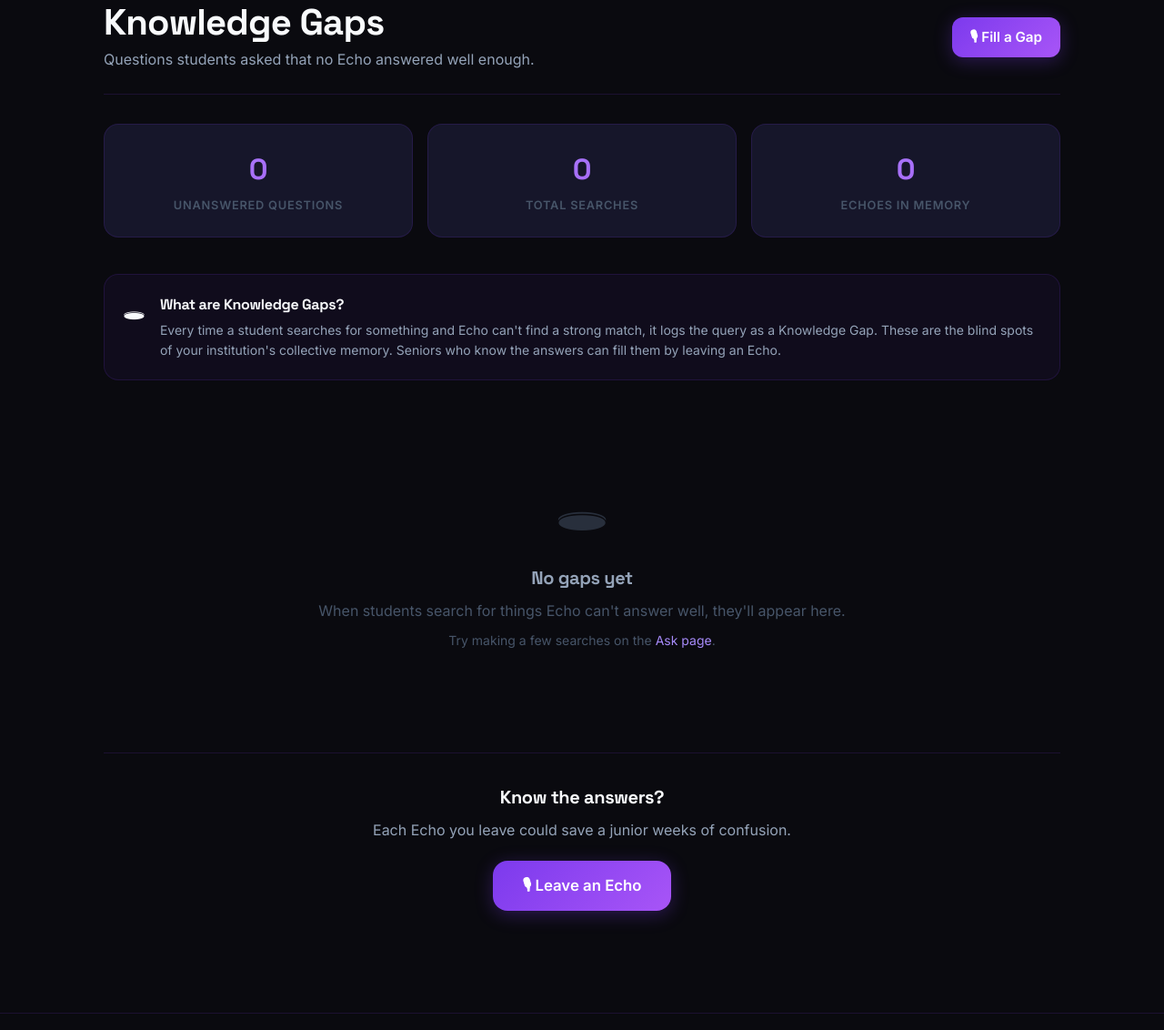
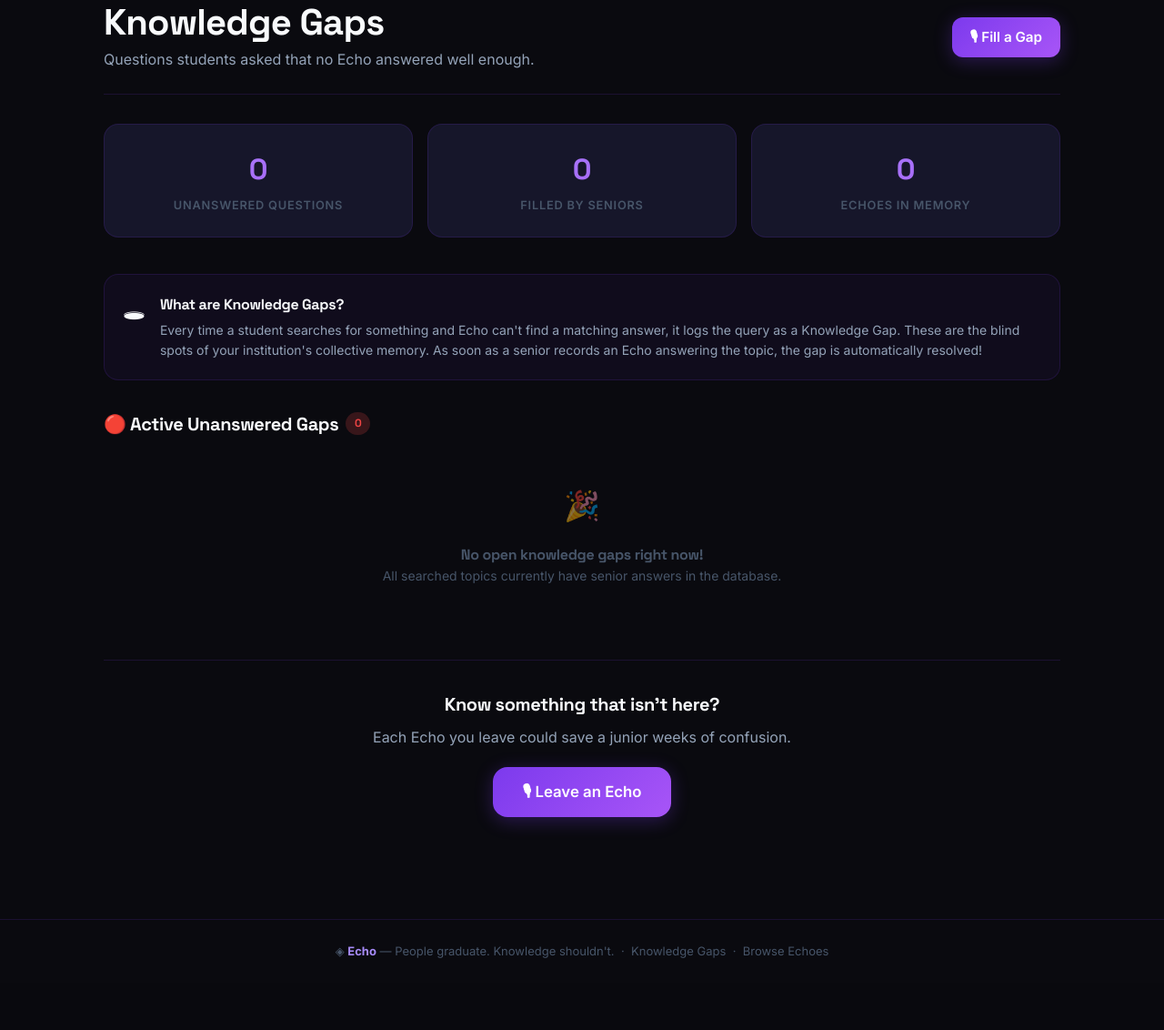
Before and after one commit to GyatsoYT/Echo, a Flask app: page /gaps in a window 1280 px wide. Shown: the part 133-1265 px from the top of the page at 91% size. After the commit the page ends 1186 px from the top, so only its background shows below. Run offline with Flask 3, Linux system fonts and the light colour scheme; data that the repository does not hold is empty.

Commit message:
feat: implement knowledge gaps tracking system with specialized UI, database schema, and updated search thresholds.

```diff
--- a/database/db.py
+++ b/database/db.py
@@ -140,45 +140,81 @@ def log_search(query_text: str, best_match_score: float | None):
         )
 
 
-def get_knowledge_gaps(threshold: float | None = None, limit: int = 50) -> list[dict]:
+def get_knowledge_gaps(threshold: float | None = None, limit: int = 50, include_resolved: bool = False) -> tuple[list[dict], list[dict]]:
     """
-    Return searches grouped by query_text where best_match_score < threshold.
-    Ordered by frequency (most-asked unanswered questions first).
+    Return active and resolved knowledge gaps.
+    Dynamically checks current echoes to determine if past searches now have matching answers.
+
+    Returns:
+        (active_gaps, resolved_gaps)
     """
+    from config import Config
+    from services.search import semantic_search
+
     if threshold is None:
-        from config import Config
         threshold = Config.GAP_THRESHOLD
 
+    # Fetch unique searched queries
     with get_db() as conn:
         rows = conn.execute(
             """
             SELECT
                 query_text,
-                COUNT(*)        AS ask_count,
-                AVG(best_match_score) AS avg_score,
-                MIN(created_at) AS first_asked,
-                MAX(created_at) AS last_asked
+                COUNT(*)              AS ask_count,
+                MIN(created_at)       AS first_asked,
+                MAX(created_at)       AS last_asked
             FROM searches
-            WHERE best_match_score < ? OR best_match_score IS NULL
             GROUP BY LOWER(TRIM(query_text))
             ORDER BY ask_count DESC
             LIMIT ?
             """,
-            (threshold, limit)
+            (limit * 2,)
         ).fetchall()
-    return [dict(r) for r in rows]
+
+    echoes = get_all_echoes()
+    active_gaps = []
+    resolved_gaps = []
+
+    for r in rows:
+        gap = dict(r)
+        query = gap["query_text"]
+
+        # If no echoes in DB at all, all searches are active gaps
+        if not echoes:
+            gap["best_match_score"] = 0.0
+            active_gaps.append(gap)
+            continue
+
+        try:
+            matches = semantic_search(query, threshold=threshold, top_k=1, log=False)
+            if matches:
+                best_match = matches[0]
+                gap["best_match_score"] = best_match.get("similarity", 0.0)
+                gap["matched_course"] = best_match.get("course_tag")
+                gap["matched_echo_id"] = best_match.get("id")
+                resolved_gaps.append(gap)
+            else:
+                gap["best_match_score"] = 0.0
+                active_gaps.append(gap)
+
+        except Exception as e:
+            print(f"[Gaps] Error evaluating query '{query}': {e}")
+            active_gaps.append(gap)
+
+    return active_gaps[:limit], resolved_gaps[:limit]
 
 
 def get_search_stats() -> dict:
-    """Basic stats for the admin dashboard."""
+    """Accurate live stats for dashboard and gaps page."""
     with get_db() as conn:
         total_echoes = conn.execute("SELECT COUNT(*) FROM echoes").fetchone()[0]
         total_searches = conn.execute("SELECT COUNT(*) FROM searches").fetchone()[0]
-        gap_count = conn.execute(
-            "SELECT COUNT(DISTINCT LOWER(TRIM(query_text))) FROM searches WHERE best_match_score < 0.45 OR best_match_score IS NULL"
-        ).fetchone()[0]
+
+    active_gaps, resolved_gaps = get_knowledge_gaps()
+
     return {
         "total_echoes": total_echoes,
         "total_searches": total_searches,
-        "gap_count": gap_count,
+        "gap_count": len(active_gaps),
+        "resolved_count": len(resolved_gaps),
     }
--- a/routes/admin.py
+++ b/routes/admin.py
@@ -24,9 +24,9 @@ admin_bp = Blueprint("admin", __name__)
 
 @admin_bp.route("/gaps", methods=["GET"])
 def knowledge_gaps():
-    gaps = get_knowledge_gaps()
+    active_gaps, resolved_gaps = get_knowledge_gaps()
     stats = get_search_stats()
-    return render_template("gaps.html", gaps=gaps, stats=stats)
+    return render_template("gaps.html", gaps=active_gaps, resolved_gaps=resolved_gaps, stats=stats)
 
 
 # ── Dashboard stats (JSON) ──────────────────────────────────────────────────
--- a/templates/gaps.html
+++ b/templates/gaps.html
@@ -16,12 +16,12 @@
   <!-- Stats row -->
   <div style="display: grid; grid-template-columns: repeat(auto-fit, minmax(180px, 1fr)); gap: 1rem; margin-bottom: 2.5rem;">
     <div class="card" style="text-align: center; padding: 1.5rem;">
-      <div class="stat-value" style="font-size: 2rem;" data-count="{{ stats.gap_count }}">{{ stats.gap_count }}</div>
+      <div class="stat-value" style="font-size: 2rem; color: var(--purple-400);" data-count="{{ stats.gap_count }}">{{ stats.gap_count }}</div>
       <div class="stat-label">Unanswered Questions</div>
     </div>
     <div class="card" style="text-align: center; padding: 1.5rem;">
-      <div class="stat-value" style="font-size: 2rem;" data-count="{{ stats.total_searches }}">{{ stats.total_searches }}</div>
-      <div class="stat-label">Total Searches</div>
+      <div class="stat-value" style="font-size: 2rem; color: var(--green);" data-count="{{ stats.resolved_count }}">{{ stats.resolved_count }}</div>
+      <div class="stat-label">Filled by Seniors</div>
     </div>
     <div class="card" style="text-align: center; padding: 1.5rem;">
       <div class="stat-value" style="font-size: 2rem;" data-count="{{ stats.total_echoes }}">{{ stats.total_echoes }}</div>
@@ -35,15 +35,21 @@
     <div>
       <h4 style="margin-bottom: 0.25rem;">What are Knowledge Gaps?</h4>
       <p class="text-secondary text-sm">
-        Every time a student searches for something and Echo can't find a strong match,
+        Every time a student searches for something and Echo can't find a matching answer,
         it logs the query as a Knowledge Gap. These are the blind spots of your institution's collective memory.
-        Seniors who know the answers can fill them by leaving an Echo.
+        As soon as a senior records an Echo answering the topic, the gap is automatically resolved!
       </p>
     </div>
   </div>
 
+  <!-- Section: Active Unanswered Gaps -->
+  <div style="margin-bottom: 3rem;">
+    <h3 style="margin-bottom: 1rem; display: flex; align-items: center; gap: 0.5rem;">
+      <span>🔴 Active Unanswered Gaps</span>
+      <span class="badge" style="background: rgba(239, 68, 68, 0.2); color: var(--red); font-size: 0.75rem; padding: 0.2rem 0.6rem; border-radius: 999px;">{{ gaps | length }}</span>
+    </h3>
+
     {% if gaps %}
-  <!-- Gaps list -->
     <div style="display: flex; flex-direction: column; gap: 0.625rem;">
       {% for gap in gaps %}
       <div class="gap-item">
@@ -51,8 +57,8 @@
           <div class="gap-query">{{ gap.query_text }}</div>
           <div class="gap-meta">
             First asked {{ gap.first_asked[:10] if gap.first_asked else '—' }}
-          {% if gap.avg_score %}
-          · Best match score: {{ (gap.avg_score * 100) | round | int }}%
+            {% if gap.best_match_score %}
+            · Best match: {{ (gap.best_match_score * 100) | round | int }}%
             {% endif %}
           </div>
         </div>
@@ -60,26 +66,55 @@
           <span class="gap-count">{{ gap.ask_count }}× asked</span>
           <a
             href="/record?topic={{ gap.query_text | urlencode }}"
-          class="btn btn-ghost btn-sm"
+            class="btn btn-primary btn-sm"
             title="Leave an Echo to answer this"
-        >Answer</a>
+          >🎙 Answer</a>
         </div>
       </div>
       {% endfor %}
     </div>
+    {% else %}
+    <div class="empty-state" style="padding: 2rem;">
+      <div class="empty-icon" style="font-size: 2rem;">🎉</div>
+      <h4>No open knowledge gaps right now!</h4>
+      <p class="text-sm text-muted">All searched topics currently have senior answers in the database.</p>
+    </div>
+    {% endif %}
+  </div>
 
-  {% else %}
-  <div class="empty-state">
-    <div class="empty-icon">🕳</div>
-    <h3>No gaps yet</h3>
-    <p>When students search for things Echo can't answer well, they'll appear here.</p>
-    <p class="text-sm text-muted" style="margin-top: 0.5rem;">Try making a few searches on the <a href="/search">Ask page</a>.</p>
+  <!-- Section: Resolved Gaps -->
+  {% if resolved_gaps %}
+  <div style="margin-bottom: 2.5rem;">
+    <h3 style="margin-bottom: 1rem; display: flex; align-items: center; gap: 0.5rem; color: var(--text-secondary);">
+      <span>🟢 Recently Filled by Seniors</span>
+      <span class="badge" style="background: rgba(34, 197, 94, 0.2); color: var(--green); font-size: 0.75rem; padding: 0.2rem 0.6rem; border-radius: 999px;">{{ resolved_gaps | length }}</span>
+    </h3>
+
+    <div style="display: flex; flex-direction: column; gap: 0.625rem; opacity: 0.9;">
+      {% for gap in resolved_gaps %}
+      <div class="gap-item" style="border-left: 3px solid var(--green);">
+        <div style="flex: 1; min-width: 0;">
+          <div class="gap-query" style="text-decoration: none;">
+            {{ gap.query_text }}
+          </div>
+          <div class="gap-meta" style="color: var(--green);">
+            ✓ Answered in {{ gap.matched_course or 'Echo' }} ({{ (gap.best_match_score * 100) | round | int }}% match)
+          </div>
+        </div>
+        <div style="display: flex; align-items: center; gap: 0.625rem; flex-shrink: 0;">
+          {% if gap.matched_echo_id %}
+          <a href="/echoes/{{ gap.matched_echo_id }}" class="btn btn-ghost btn-sm">View Echo</a>
+          {% endif %}
+        </div>
+      </div>
+      {% endfor %}
+    </div>
   </div>
   {% endif %}
 
   <!-- Call to action -->
   <div style="margin-top: 3rem; text-align: center; padding: 2rem; border-top: 1px solid var(--border);">
-    <h3 style="margin-bottom: 0.5rem;">Know the answers?</h3>
+    <h3 style="margin-bottom: 0.5rem;">Know something that isn't here?</h3>
     <p class="text-secondary" style="margin-bottom: 1.25rem;">Each Echo you leave could save a junior weeks of confusion.</p>
     <a href="/record" class="btn btn-primary btn-lg">🎙 Leave an Echo</a>
   </div>
```
Also changed, not shown: config.py (+4 -4 lines), services/search.py (+29 -2 lines), services/synthesis.py (+6 -4 lines). Lines whose indentation alone changed are shown as unchanged.
